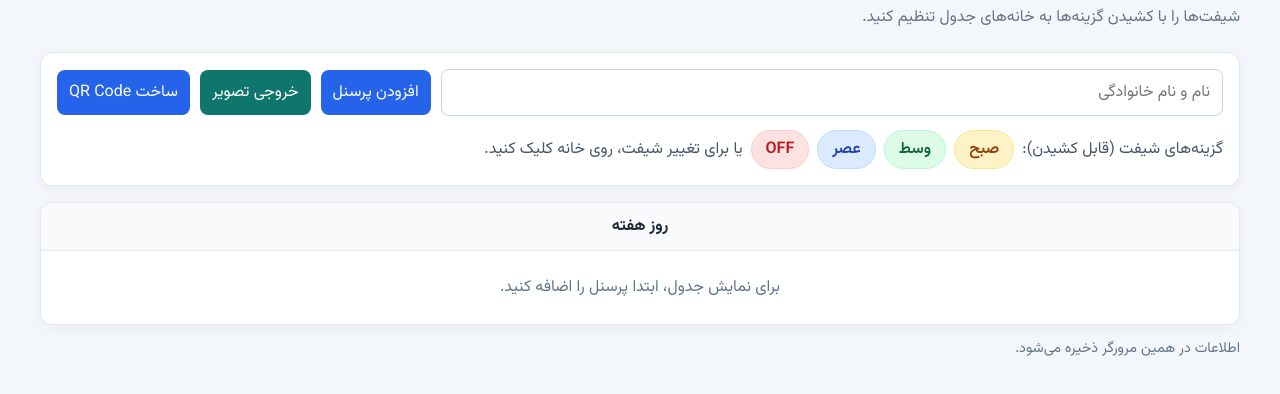
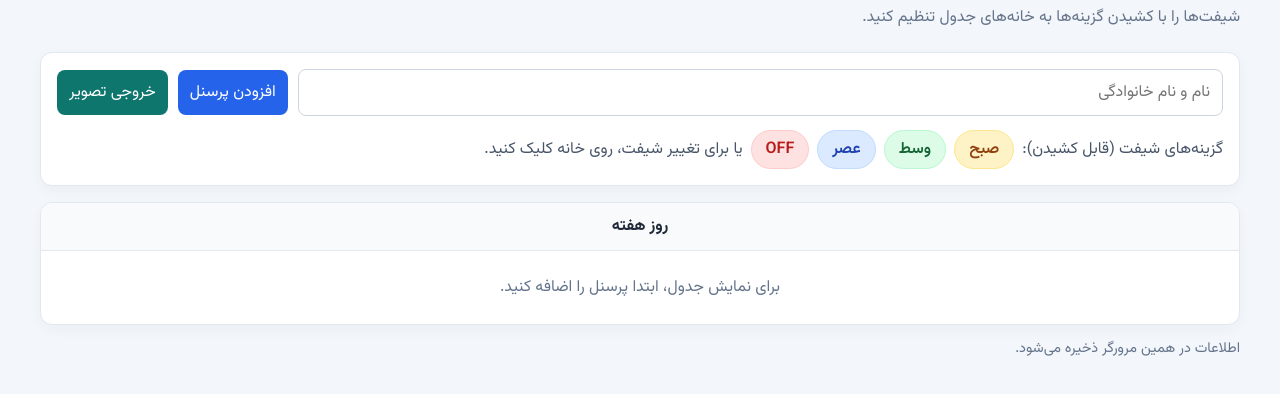
Before and after one commit to FORTE-Cafe/Shift-Planner, a plain HTML site: page index.html in a window 1280 px wide. Shown: the part 70-464 px from the top of the page. Drawn offline with nearby package versions, Linux system fonts and the light colour scheme.

Commit message:
Remove QRCode button

```diff
--- a/index.html
+++ b/index.html
@@ -22,7 +22,6 @@
       </form>
 
       <button class="export" id="export-button" type="button">خروجی تصویر</button>
-      <button class="qr-button" id="open-qr-button" type="button">ساخت QR Code</button>
 
       <div class="shift-options">
         <span class="options-label">گزینه‌های شیفت (قابل کشیدن):</span>
```
